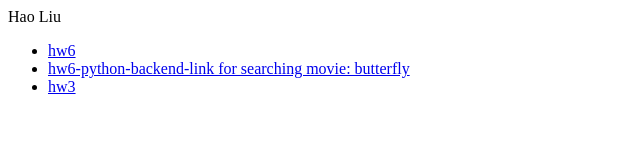
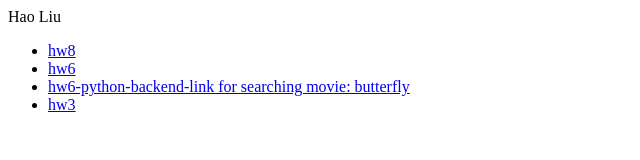
Before and after one commit to hao-liu-1117/hao-liu-1117.github.io, a plain HTML site: page hw.html in a window 1280 px wide. Shown: the whole page, without its empty margins (0-640 px from the left). Drawn offline with Linux system fonts and the light colour scheme.

Commit message:
update hw8 link

```diff
--- a/hw.html
+++ b/hw.html
@@ -6,6 +6,7 @@
   </head>
   <body>
     <ul>
+      <li><a href="https://hw8-frontend-310123.wl.r.appspot.com/">hw8</li>
       <li><a href="https://haoliu-csci571-hw6.azurewebsites.net/">hw6</li>
       <li><a href="https://haoliu-csci571-hw6.azurewebsites.net/search/movie/butterfly">hw6-python-backend-link for searching movie: butterfly</li>
       <li><a href="https://hao-liu-1117.github.io/hw3/HW3_home.html">hw3</li>
```
